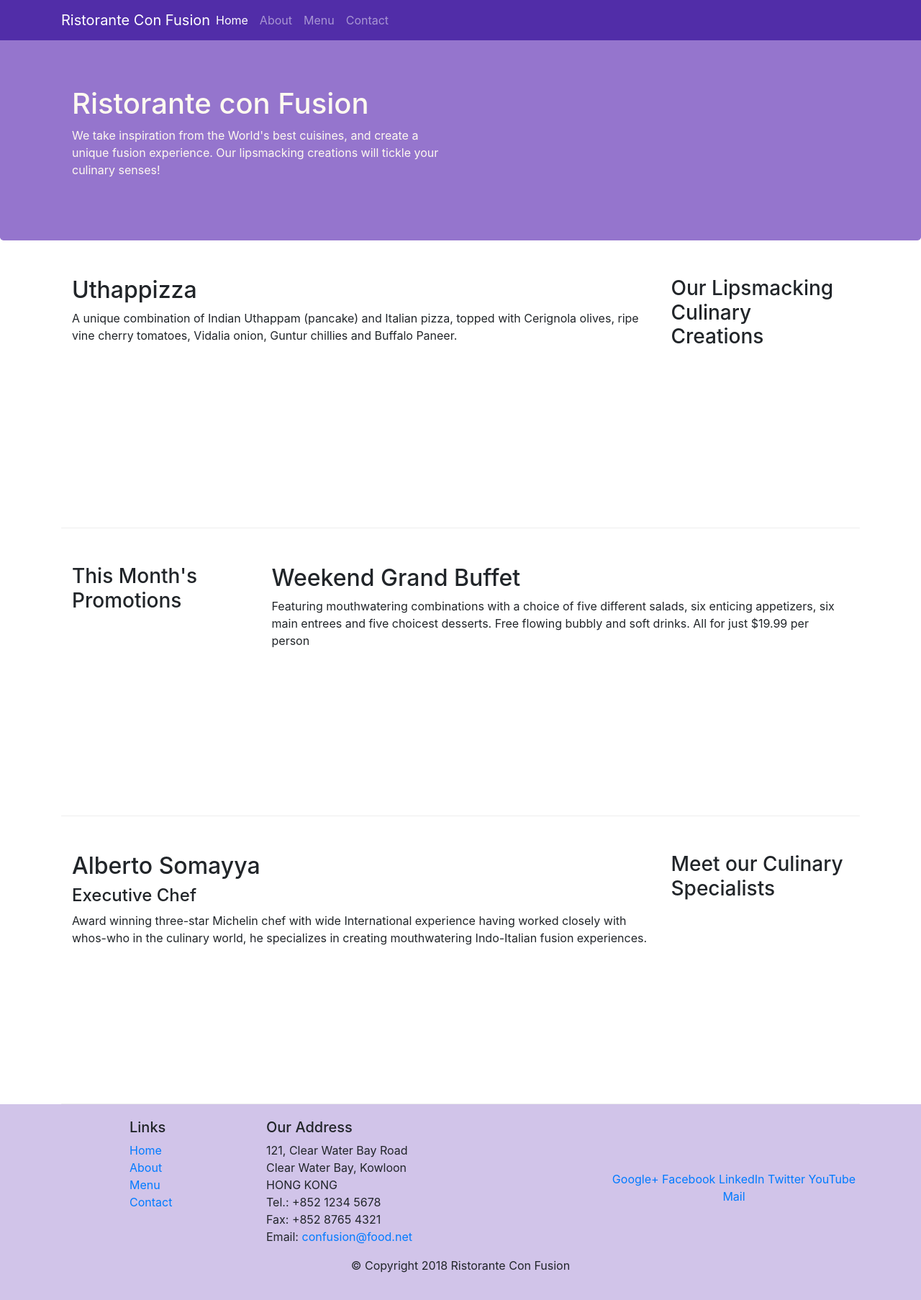
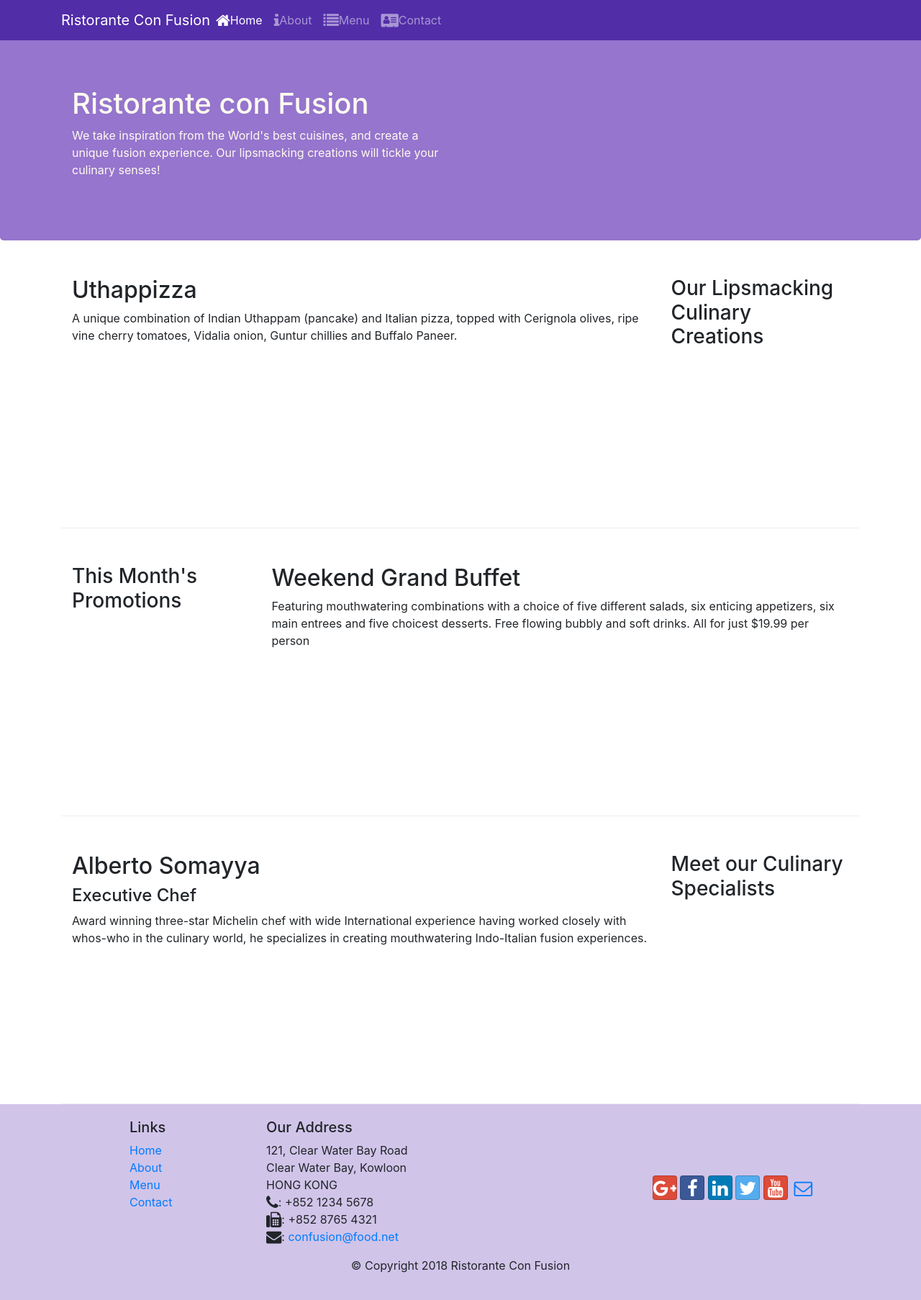
Before and after one commit to himanshu-mactavish/fullstackreact-Course1, a website: page index.html in a window 1280 px wide. Shown: the whole page at 72% size. Drawn offline with nearby package versions, Linux system fonts and the light colour scheme.

Commit message:
Added icon fonts

```diff
--- a/index.html
+++ b/index.html
@@ -9,6 +9,8 @@
 
      <!-- Bootstrap CSS -->
      <link rel="stylesheet" href="node_modules/bootstrap/dist/css/bootstrap.min.css">
+     <link rel="stylesheet" href="node_modules/font-awesome/css/font-awesome.min.css">
+     <link rel="stylesheet" href="node_modules/bootstrap-social/bootstrap-social.css">
      <link rel="stylesheet" href="css/styles.css">
     <title>Ristorante Con Fusion</title>
 </head>
@@ -22,10 +24,10 @@
             <a class="navbar-brand mr-auto" href="index.html">Ristorante Con Fusion</a>
             <div class="collapse navbar-collapse" id="Navbar">
                 <ul class="navbar-nav mr-auto">
-                    <li class="nav-item active"><a class="nav-link" href="index.html">Home</a></li>
-                    <li class="nav-item " ><a class="nav-link" href="aboutus.html">About</a></li>
-                    <li class="nav-item "><a class="nav-link" href="#">Menu</a></li>
-                    <li class="nav-item "><a class="nav-link" href="#">Contact</a></li>
+                    <li class="nav-item active"><a class="nav-link" href="index.html"><span class="fa fa-home fa-lg"></span>Home</a></li>
+                    <li class="nav-item " ><a class="nav-link" href="aboutus.html"><span class="fa fa-info fa-lg"></span>About</a></li>
+                    <li class="nav-item "><a class="nav-link" href="#"><span class="fa fa-list fa-lg"></span>Menu</a></li>
+                    <li class="nav-item "><a class="nav-link" href="#"><span class="fa fa-address-card fa-lg"></span>Contact</a></li>
                 </ul>
             </div>
 
@@ -98,19 +100,19 @@
 		              121, Clear Water Bay Road<br>
 		              Clear Water Bay, Kowloon<br>
 		              HONG KONG<br>
-		              Tel.: +852 1234 5678<br>
-		              Fax: +852 8765 4321<br>
-		              Email: <a href="mailto:confusion@food.net">confusion@food.net</a>
+		              <i class="fa fa-phone fa-lg"></i>: +852 1234 5678<br>
+		              <i class="fa fa-fax fa-lg"></i>: +852 8765 4321<br>
+		              <i class="fa fa-envelope fa-lg"></i>: <a href="mailto:confusion@food.net">confusion@food.net</a>
 		           </address>
                 </div>
                 <div class="col-12 col-sm-4 align-self-center">
                     <div class="text-center">
-                        <a href="http://google.com/+">Google+</a>
-                        <a href="http://www.facebook.com/profile.php?id=">Facebook</a>
-                        <a href="http://www.linkedin.com/in/">LinkedIn</a>
-                        <a href="http://twitter.com/">Twitter</a>
-                        <a href="http://youtube.com/">YouTube</a>
-                        <a href="mailto:">Mail</a>
+                        <a class="btn btn-social-icon btn-google" href="http://google.com/+"><i class="fa fa-google-plus"></i></a>
+                        <a class="btn btn-social-icon btn-facebook" href="http://www.facebook.com/profile.php?id="><i class="fa fa-facebook"></i></a>
+                        <a class="btn btn-social-icon btn-linkedin" href="http://www.linkedin.com/in/"><i class="fa fa-linkedin"></i></a>
+                        <a class="btn btn-social-icon btn-twitter" href="http://twitter.com/"><i class="fa fa-twitter"></i></a>
+                        <a class="btn btn-social-icon btn-google" href="http://youtube.com/"><i class="fa fa-youtube"></i></a>
+                        <a class="btn btn-social-icon" href="mailto:"><i class="fa fa-envelope-o"></i></a>
                     </div>
                 </div>
            </div>
--- a/package.json
+++ b/package.json
@@ -15,6 +15,8 @@
   },
   "dependencies": {
     "bootstrap": "^4.0.0",
+    "bootstrap-social": "^5.1.1",
+    "font-awesome": "^4.7.0",
     "jquery": "^3.3.1",
     "popper.js": "^1.12.9"
   }
```
Also changed, not shown: aboutus.html (+15 -13 lines), 1 other file.
